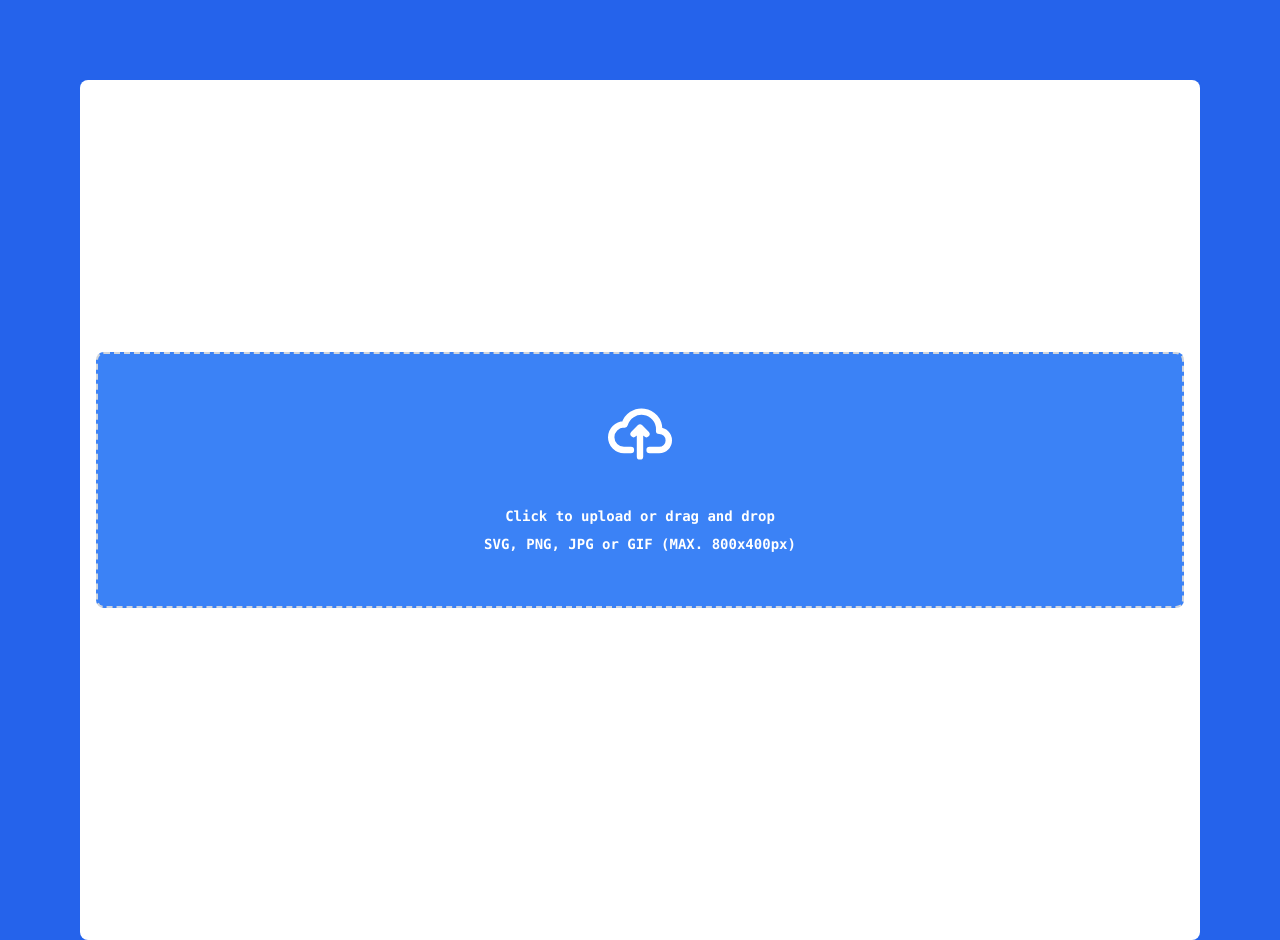
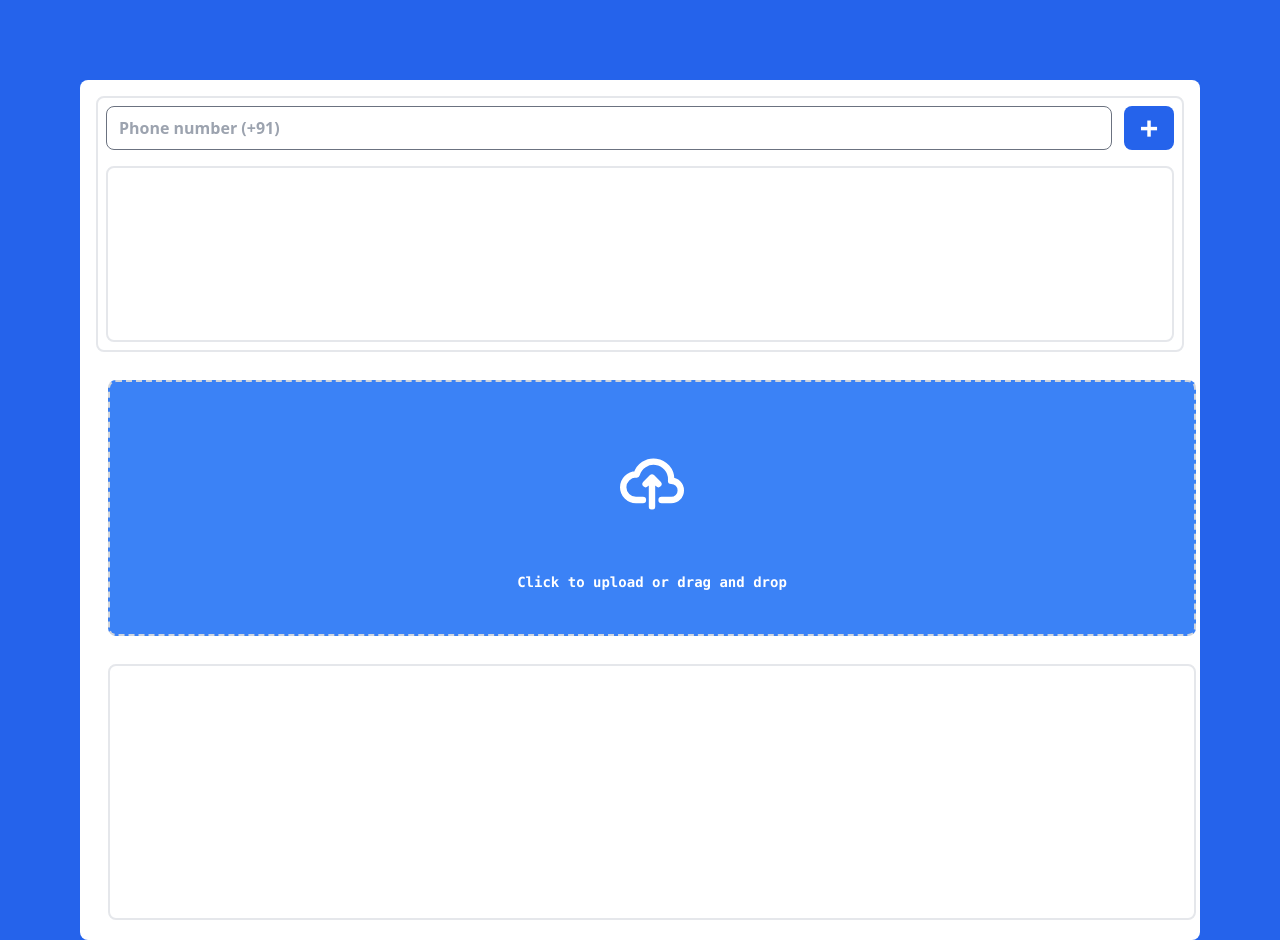
Before and after one commit to parthasdey2304/whatsapp-file-sender, a Python web app: template templates/index.html in a window 1280 px wide. Run offline with Jinja, Linux system fonts and the light colour scheme; the template is opened without the code that fills it, so the values that code supplies are empty; some libraries are stand-ins or nearby versions.

Commit message:
initial commit

```diff
--- a/templates/index.html
+++ b/templates/index.html
@@ -9,23 +9,32 @@
 
 </head>
 <body class="bg-blue-600 p-4 md:p-20 w-full h-screen">
-    <div class="w-full h-[860px] bg-white rounded-lg flex-col p-4">
+    <div class="w-full h-[860px] bg-white rounded-lg flex-col md:flex md:space-x-3 space-y-7 p-4">
 
-        <div class="w-full h-64"></div>
+        <div class="w-full h-64 border-2 rounded-lg flex-col space-y-4 p-2">
+            <div class="flex space-x-3">
+                <input type="number" class="rounded-lg w-full font-semibold" placeholder="Phone number (+91)">
+                <button class="text-3xl font-bold font-mono bg-blue-600 px-4 py-1 rounded-lg text-white">+</button>
+            </div>
 
-        <div class="flex items-center justify-center w-full">
+            <div class="w-full h-44 border-2 rounded-lg overflow-y-auto p-1"></div>
+
+        </div>
+
+        <div class="flex items-center justify-center w-full ">
             <label for="dropzone-file" class="flex flex-col items-center justify-center w-full h-64 border-2 border-gray-300 border-dashed rounded-lg cursor-pointer bg-blue-500  hover:bg-gray-100">
                 <div class="flex flex-col items-center justify-center pt-5 pb-6">
-                    <svg class="w-16 h-16 mb-10 text-white" aria-hidden="true" xmlns="http://www.w3.org/2000/svg" fill="none" viewBox="0 0 20 16">
+                    <svg class="w-16 h-16 mb-14 mt-10 text-white" aria-hidden="true" xmlns="http://www.w3.org/2000/svg" fill="none" viewBox="0 0 20 16">
                         <path stroke="currentColor" stroke-linecap="round" stroke-linejoin="round" stroke-width="2" d="M13 13h3a3 3 0 0 0 0-6h-.025A5.56 5.56 0 0 0 16 6.5 5.5 5.5 0 0 0 5.207 5.021C5.137 5.017 5.071 5 5 5a4 4 0 0 0 0 8h2.167M10 15V6m0 0L8 8m2-2 2 2"/>
                     </svg>
                     <p class="mb-2 text-sm font-semibold font-mono text-white"><span class="font-semibold">Click to upload</span> or drag and drop</p>
-                    <p class="text-sm font-mono font-semibold text-white">SVG, PNG, JPG or GIF (MAX. 800x400px)</p>
+                    <!-- <p class="text-sm font-mono font-semibold text-white">SVG, PNG, JPG or GIF (MAX. 800x400px)</p> -->
                 </div>
                 <input id="dropzone-file" type="file" class="hidden" />
             </label>
         </div>
 
+        <div class="w-full h-64 border-2 rounded-lg flex-col"></div>
     </div>
 
     <script src="https://cdnjs.cloudflare.com/ajax/libs/flowbite/1.8.1/flowbite.min.js"></script>
--- a/templates/login.html
+++ b/templates/login.html
@@ -0,0 +1,3 @@
+<u>
+    <span contenteditable="true">Hello</span>
+</u>
```
Also changed, not shown: main.py (added, +25 -0 lines).
